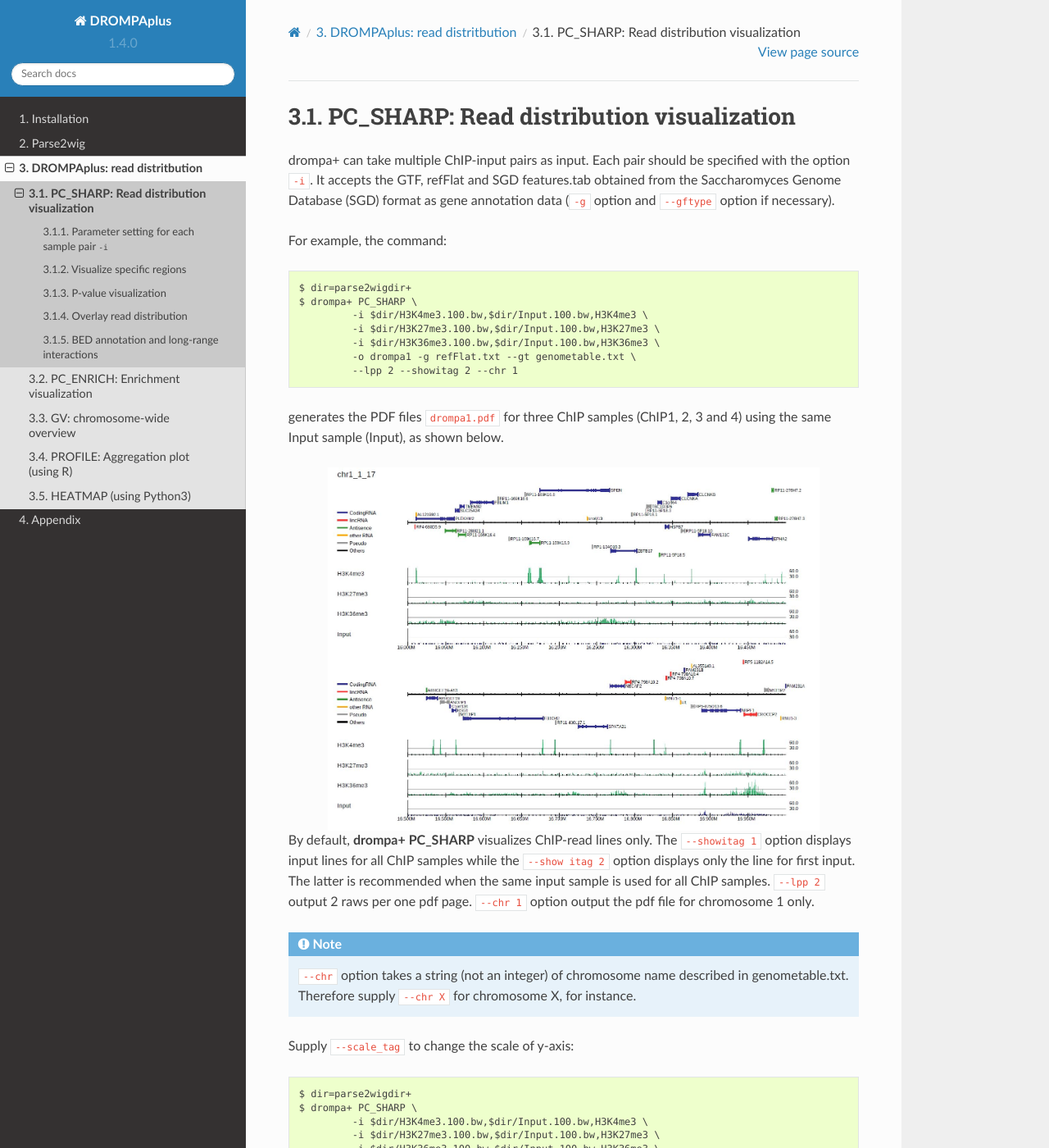
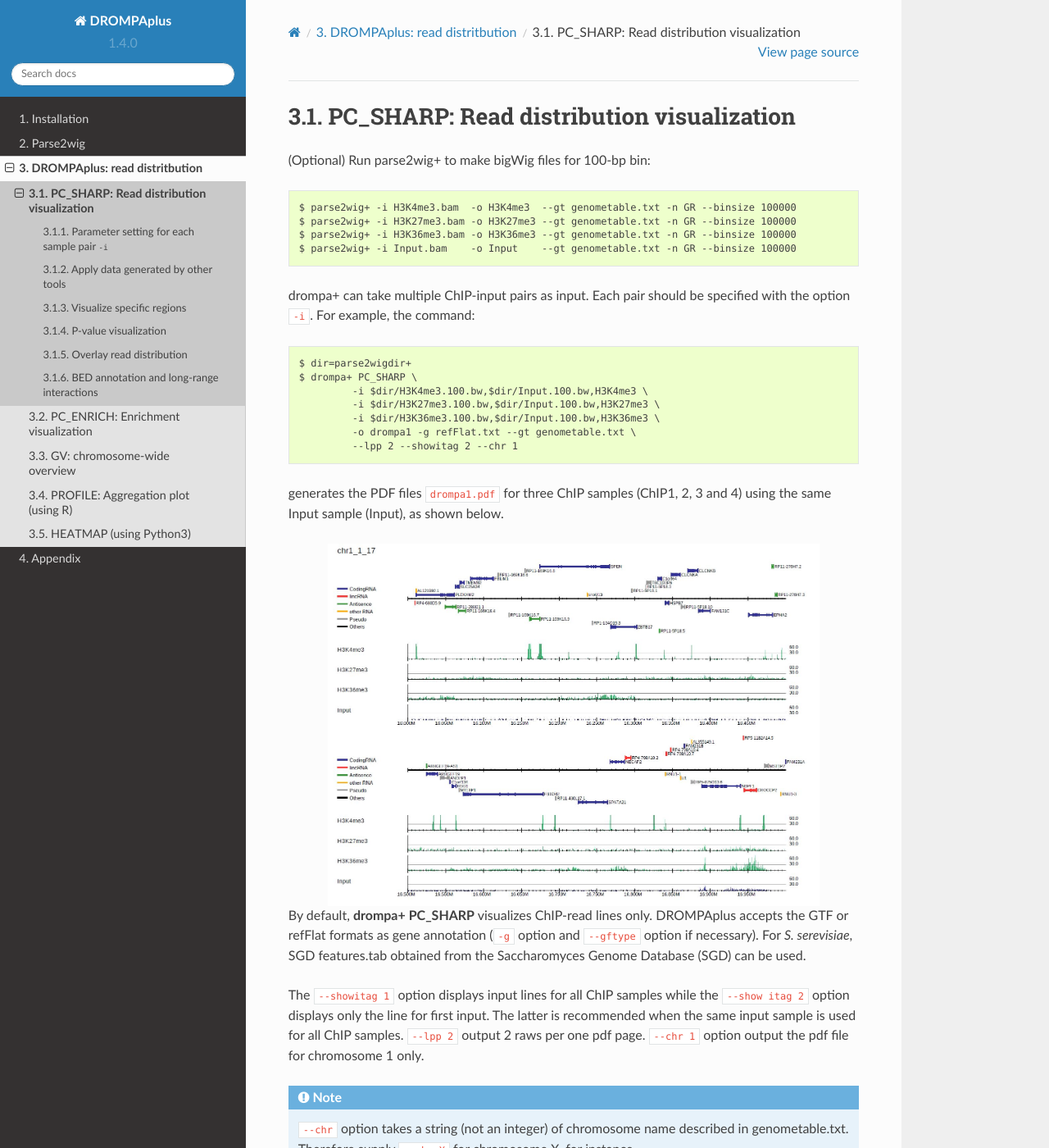
Before and after one commit to rnakato/DROMPAplus, a Sphinx documentation site: the page built from docs/content/drompa/PCSHARP.rst, in a window 1280 px wide and 1400 px high. Shown: the whole window at 82% size. Built offline with Sphinx 7.4.7 and the Read the Docs theme 2.0.0, drawn with Linux system fonts in a browser that asks for light colours; some of the changed text lies outside the part shown.

Commit message:
modify manual

```diff
--- a/docs/content/drompa.rst
+++ b/docs/content/drompa.rst
@@ -10,7 +10,12 @@
 * **PROFILE** make pdf file and corresponding R script of averaged read density
 * **HEATMAP** make png file and corresponding Python script
 
+
 Note that the algorithm of **PC_SHARP**, **PC_BROAD** and **PC_ENRICH** is identical. Just the default parameter set is different.
+A sample script file for tutorial is in "tutorial" derectory.
+``sample.human.sh`` describes the tutorial of these commands of drompa+ for histone modification data of human K562 cells.
+
+
 
 
 .. toctree::
--- a/docs/content/drompa/GV.rst
+++ b/docs/content/drompa/GV.rst
@@ -2,8 +2,6 @@
 -----------------------------------------
 
 100k-bp bin is recommended for **GV** mode. Run parse2wig+ to make bigWig files for 100k-bp bin::
-
-
 
     $ parse2wig+ -i H3K4me3.bam  -o H3K4me3  --gt genometable.txt -n GR --binsize 100000
     $ parse2wig+ -i H3K27me3.bam -o H3K27me3 --gt genometable.txt -n GR --binsize 100000
--- a/docs/content/drompa/PCENRICH.rst
+++ b/docs/content/drompa/PCENRICH.rst
@@ -5,6 +5,7 @@
 In such cases, the genome-wide ChIP/Input enrichment distribution is informative because the
 technical and biological bias in high throughput sequencing can be minimized.
 
+Here we show an example according to the sample script ``sample.yeast.sh`` in "tutorial" derectory.
 
 Download the data
 +++++++++++++++++++++++++++++++
--- a/docs/content/drompa/PCSHARP.rst
+++ b/docs/content/drompa/PCSHARP.rst
@@ -1,8 +1,15 @@
 PC_SHARP: Read distribution visualization
 ---------------------------------------------
 
-drompa+ can take multiple ChIP-input pairs as input. Each pair should be specified with the option ``-i``. It accepts the GTF, refFlat and SGD features.tab obtained from the Saccharomyces Genome Database (SGD) format as gene annotation data (``-g`` option and ``--gftype`` option if necessary).
+(Optional) Run parse2wig+ to make bigWig files for 100-bp bin::
 
+    $ parse2wig+ -i H3K4me3.bam  -o H3K4me3  --gt genometable.txt -n GR --binsize 100000
+    $ parse2wig+ -i H3K27me3.bam -o H3K27me3 --gt genometable.txt -n GR --binsize 100000
+    $ parse2wig+ -i H3K36me3.bam -o H3K36me3 --gt genometable.txt -n GR --binsize 100000
+    $ parse2wig+ -i Input.bam    -o Input    --gt genometable.txt -n GR --binsize 100000
+
+
+drompa+ can take multiple ChIP-input pairs as input. Each pair should be specified with the option ``-i``.
 For example, the command::
 
   $ dir=parse2wigdir+
@@ -20,7 +27,9 @@
    :align: center
 
 
-By default, **drompa+ PC_SHARP** visualizes ChIP-read lines only. The ``--showitag 1`` option displays input lines for all ChIP samples while the ``--show itag 2`` option displays only the line for first input.
+By default, **drompa+ PC_SHARP** visualizes ChIP-read lines only. DROMPAplus accepts the GTF or refFlat formats as gene annotation (``-g`` option and ``--gftype`` option if necessary). For *S. serevisiae*, SGD features.tab obtained from the Saccharomyces Genome Database (SGD) can be used.
+
+The ``--showitag 1`` option displays input lines for all ChIP samples while the ``--show itag 2`` option displays only the line for first input.
 The latter is recommended when the same input sample is used for all ChIP samples. ``--lpp 2`` output 2 raws per one pdf page. ``--chr 1`` option output the pdf file for chromosome 1 only.
 
 .. note::
@@ -82,6 +91,11 @@
 explicitly specifies binsize of bigWig files are 1,000 bp, max value of y_axis is 60, and "peak.bed" as a peak list.
 When a peak list (BED format) is specified, drompa+ highlights the peak regions instead of using the internal peak-calling engine.
 
+Apply data generated by other tools
++++++++++++++++++++++++++++++++++++++++++++++++++++++
+
+drompa+ uses the stats file (H3K4me3.100.tsv for example) as well as wig data (H3K4me3.100.bw for example) to reduce the computational time.
+If the stats file is lacked (i.e. when applying the data generated by other tools), drompa+ automaticaly generates a light stats file and use it from then.
 
 Visualize specific regions
 ++++++++++++++++++++++++++++
--- a/docs/content/parse2wig.rst
+++ b/docs/content/parse2wig.rst
@@ -1,7 +1,7 @@
 Parse2wig
 ============
 
-Parse2wig preprocesses an input mapfile into bin data (the number of mapped read per bin).
+Parse2wig preprocesses an input mapfile into bin data (the number of mapped read per bin). A sample script file for tutorial is in “tutorial” derectory.
 
 
 .. contents::
```
Also changed, not shown: docs/content/Appendix.rst (+0 -7 lines).
